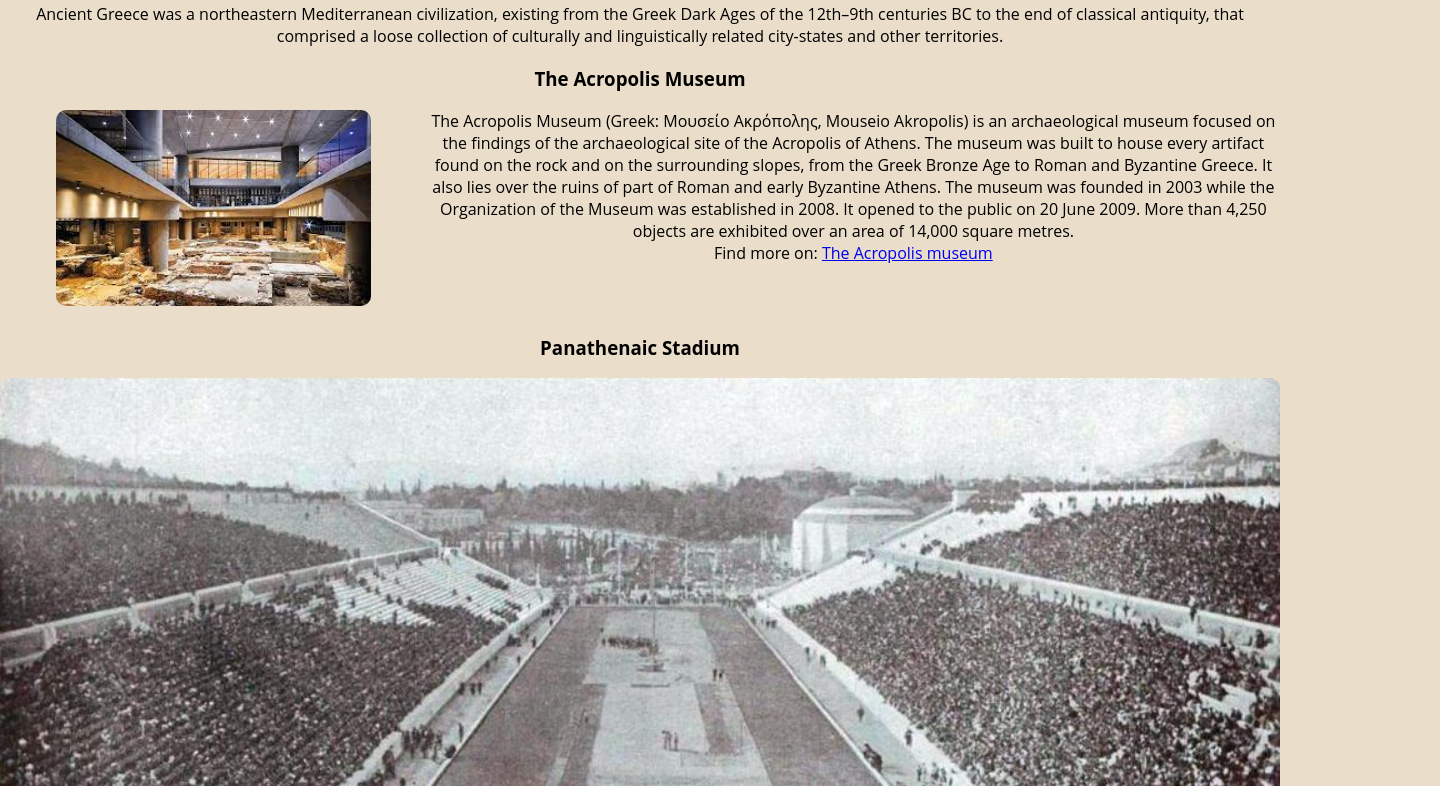
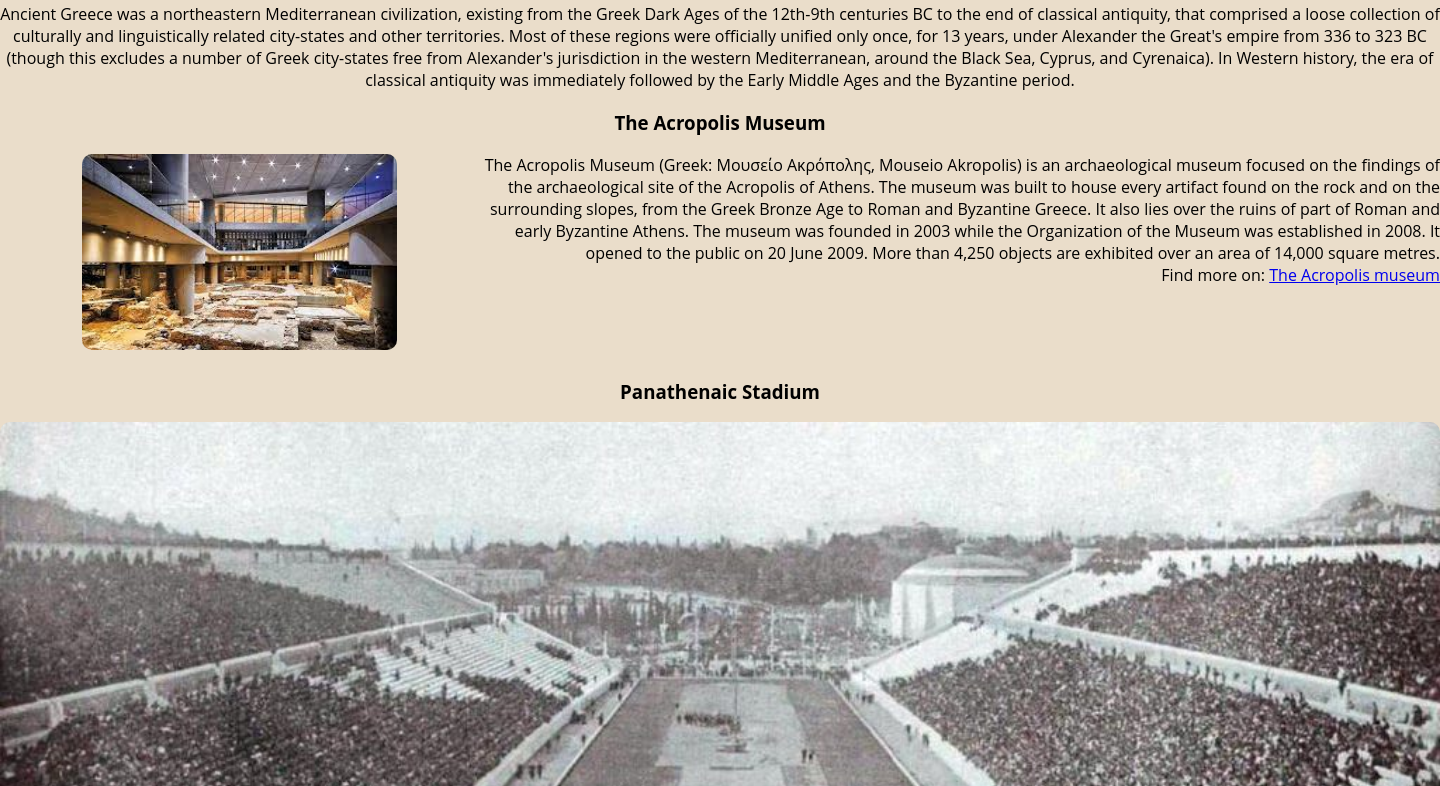
Before and after one commit to Code-Institute-Submissions/EiriniChalatsiadou-project1, a plain HTML site: page index.html in a window 1280 px wide. Shown: the part 1482-2268 px from the top of the page, 1440 px wide, since content can reach past the window. Drawn offline with Linux system fonts and the light colour scheme.

Commit message:
changes readme, css, html

```diff
--- a/css/style.css
+++ b/css/style.css
@@ -2,7 +2,12 @@
   #home {
      height: 500px;
      background: url("../images/ancient-greece.jpg") center 11% / cover no-repeat;
-     color:gold;
+     color: rgb(240, 217, 186);
+  }
+
+  .text-right {
+   text-align: right;
+
   }
 
   #parthenon {
@@ -68,8 +73,9 @@ border-radius: 10px;
 
   body {
 	font-family: 'Open Sans', sans-serif;
-	margin: 0;
+	margin: 0 auto;
 	background-color: rgb(234, 221, 202);
+    width: 1440px;
   }
 
   .float-left {
@@ -182,5 +188,5 @@ border: none;
 
 .text-width {
 
-width: 95%;
+    width: 95%;
 }
--- a/index.html
+++ b/index.html
@@ -65,10 +65,12 @@
         </iframe>
 
         <div class="general information float-center"> Ancient Greece was a northeastern Mediterranean
-            civilization, existing from the Greek Dark Ages of the 12th–9th centuries BC
+            civilization, existing from the Greek Dark Ages of the 12th-9th centuries BC
             to the end of classical antiquity, that comprised a loose collection of culturally and linguistically
-            related city-states
-            and other territories.
+            related city-states and other territories. Most of these regions were officially unified only once, for 13 years,
+            under Alexander the Great's empire from 336 to 323 BC (though this excludes a number of Greek city-states free from Alexander's jurisdiction
+            in the western Mediterranean, around the Black Sea, Cyprus, and Cyrenaica). In Western history, the era of classical antiquity
+             was immediately followed by the Early Middle Ages and the Byzantine period.
         </div>
     </div>
 
@@ -81,7 +83,7 @@
         <img src="images/museum-of-acropolis.jfif" alt="The museum" width="315">
     </div>
 
-    <div class="float-right two-thirds-width-column">
+    <div class="float-right text-right two-thirds-width-column">
         The Acropolis Museum (Greek: Μουσείο Ακρόπολης, Mouseio
         Akropolis) is an archaeological museum focused on the findings of the archaeological site
         of the Acropolis of Athens. The museum was built to house every artifact found on the rock and on the
```
Also changed, not shown: favicon.ico (added), images/readme/contact-screenshot.png (added), images/readme/footer-screenshot.png (added), images/readme/museum-screenshot.png (added), images/readme/navigation-screenshot.png (added), images/stadium-now.jpg (deleted), 4 other files.
